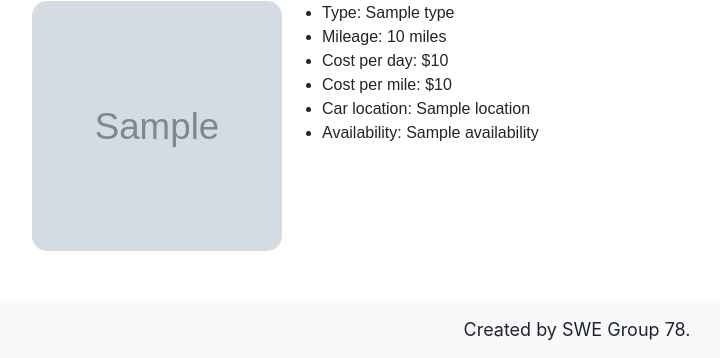
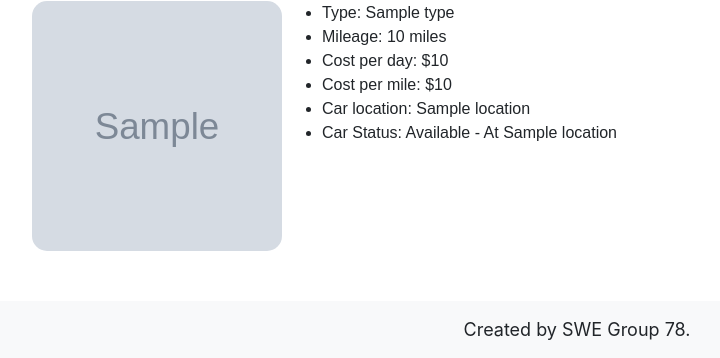
Before and after one commit to CEN3031-Project/Car-Tracking-System, a Django app: template frontend/templates/frontend/car_list.html in a window 1280 px wide. Shown: the part 839-1197 px from the top of the page, without its empty margins (63-783 px from the left). Run offline with Django 3.2, Linux system fonts and the light colour scheme; the template is opened without the code that fills it: most values are stand-ins (such as "Sample title", 1, 10 or a date in 2020); grey boxes marked "Sample" are stand-in pictures.

Commit message:
Added car status messages

```diff
--- a/frontend/templates/frontend/car_list.html
+++ b/frontend/templates/frontend/car_list.html
@@ -94,7 +94,19 @@
                                 <li>Cost per day: ${{ car.cost_per_day }}</li>
                                 <li>Cost per mile: ${{ car.cost_per_mile }}</li>
                                 <li>Car location: {{ car.location }}</li>
-                                <li>Availability: {{ car.availability }}</li>
+
+                                <!––Changes car status message based on its availability––>
+                                {% if car.availability %}
+                                    <li>Car Status: Available - At {{ car.location }}</li>
+                                {% else %}
+
+                                    <!––Loops between two different reasons for an unavailable car––>
+                                    {% if forloop.counter|divisibleby:2 %}
+                                       <li>Car Status: Not Available - Under repair</li>
+                                    {% else %}
+                                        <li>Car Status: Not Available - With a customer</li>
+                                    {% endif %}
+                                {% endif %}
                             </ul>
                         </div>
                     </div>
```
